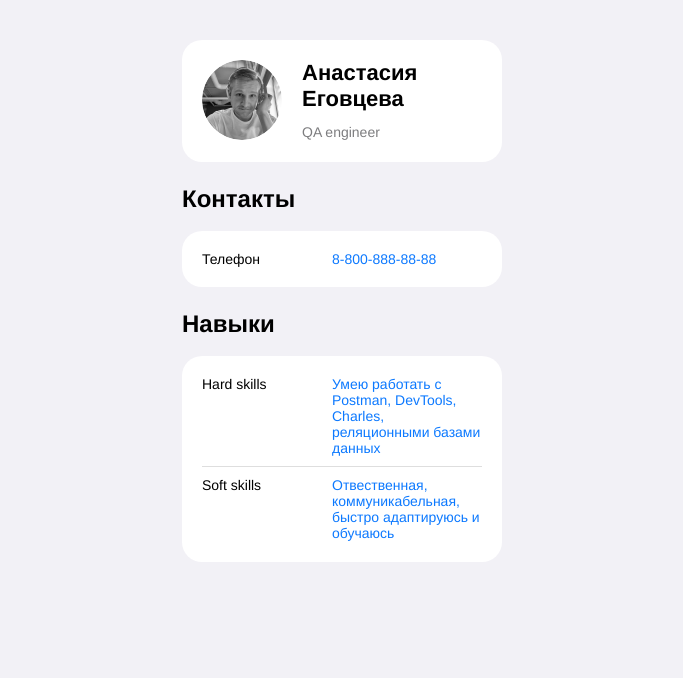
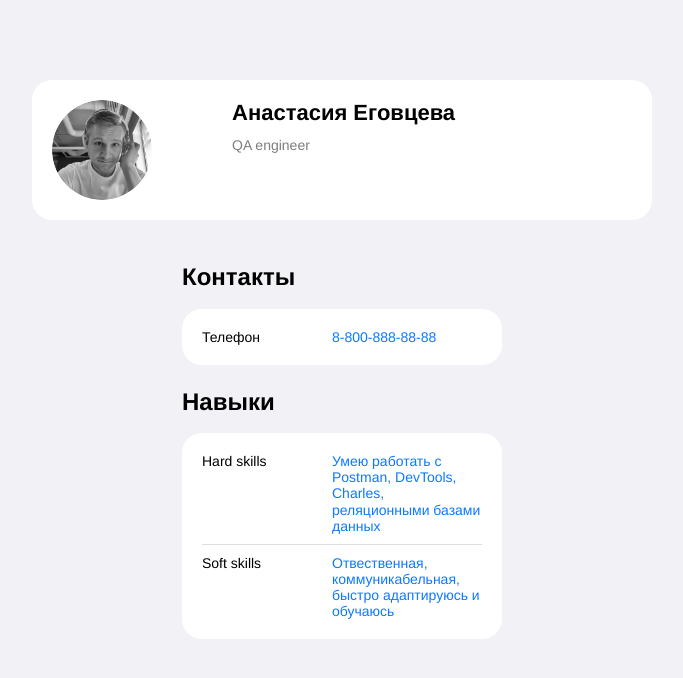
Before and after one commit to egovtseva/egovtseva.github.io, a plain HTML site: page index.html in a window 1280 px wide. Shown: the whole page, without its empty margins (298-981 px from the left). Drawn offline with Linux system fonts and the light colour scheme.

Commit message:
Update ios.css

```diff
--- a/ios.css
+++ b/ios.css
@@ -10,12 +10,12 @@ body {
 
 .header {
   box-sizing: border-box;
-  margin: 40px 0 20px 0;
+  margin: 80px 0 40px 0;
   display: flex;
 
-  width: 320px;
-  column-gap: 20px;
-  row-gap: 10px;
+  width: 620px;
+  column-gap: 80px;
+  row-gap: 40px;
   border-radius: 20px;
   padding: 20px;
   background-color: #ffffff;
@@ -28,9 +28,9 @@ body {
 }
 
 .header__avatar {
-  border-radius: 50%;
-  width: 80px;
-  height: 80px;
+  border-radius: 80%;
+  width: 100px;
+  height: 100px;
 }
 
 .header__title {
```
